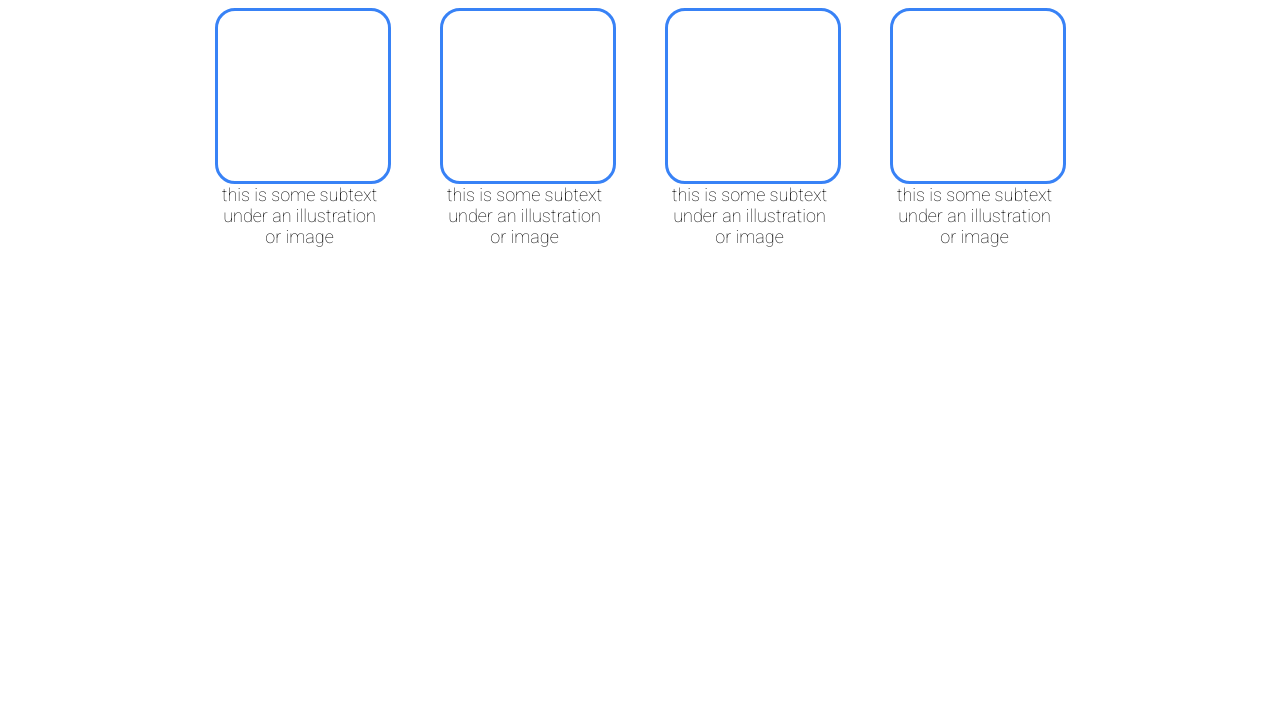
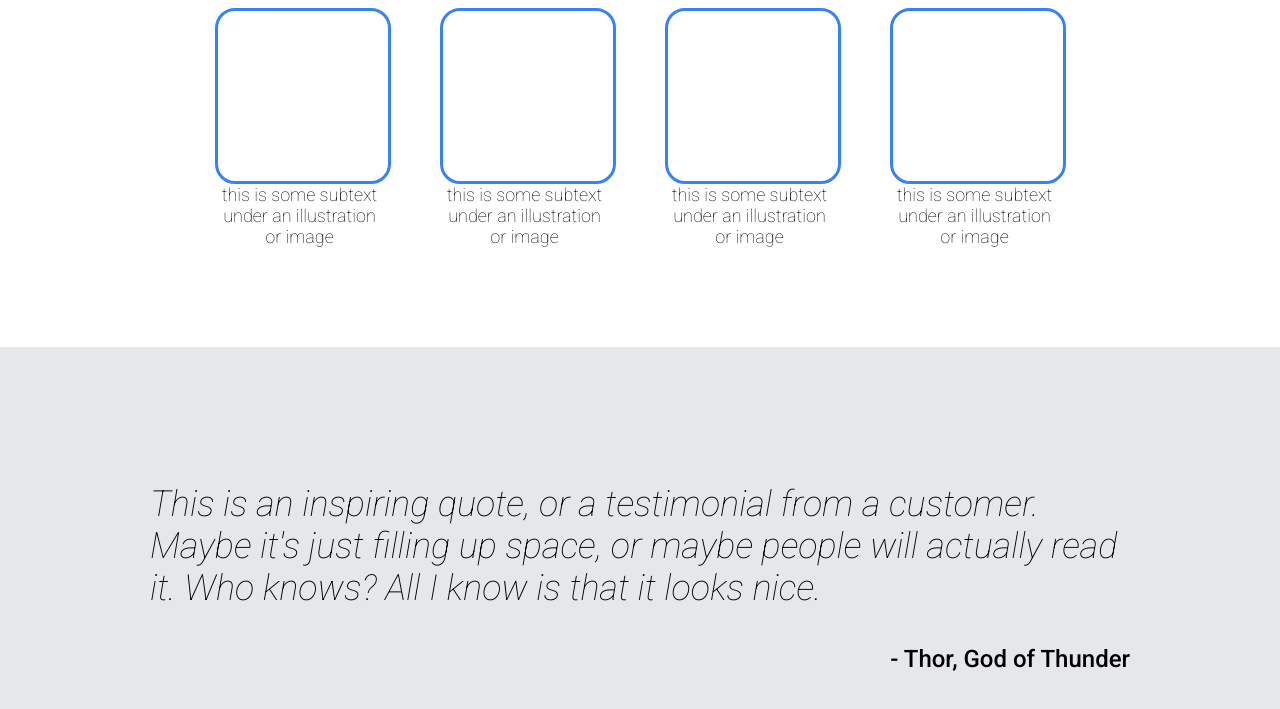
Before and after one commit to cephalophile/TOP-Project-Landing-Page, a plain HTML site: page index.html in a window 1280 px wide. Shown: the part 696-1405 px from the top of the page. Before the commit the page ends 1043 px from the top, so only its background shows below. Drawn offline with Linux system fonts and the light colour scheme.

Commit message:
added quote section

```diff
--- a/index.html
+++ b/index.html
@@ -59,5 +59,10 @@
             </div>
         </div>
     </div>
+    <div class="quoteSection">
+        <p id="quote-text">This is an inspiring quote, or a testimonial from a customer. Maybe it's just filling up space, or maybe people will actually read it. Who knows? All I know
+            is that it looks nice.</p>
+        <p id="quote-attribution">- Thor, God of Thunder</p>
+    </div>
 </body>
 </html>
--- a/styles.css
+++ b/styles.css
@@ -116,3 +116,23 @@ ul {
     font-size: 18px;
     font-weight: 200;
 }
+
+.quoteSection{
+    background-color: #e5e7eb;
+    padding: 100px 150px 100px 150px;
+}
+
+#quote-text{
+    font-family: 'Roboto', sans-serif;
+    font-size: 36px;
+    font-style: italic;
+    font-weight: 200;
+    text-align: left;
+}
+
+#quote-attribution{
+    font-family: 'Roboto', sans-serif;
+    font-size: 24px;
+    font-weight: 500;
+    text-align: right;
+}
```
